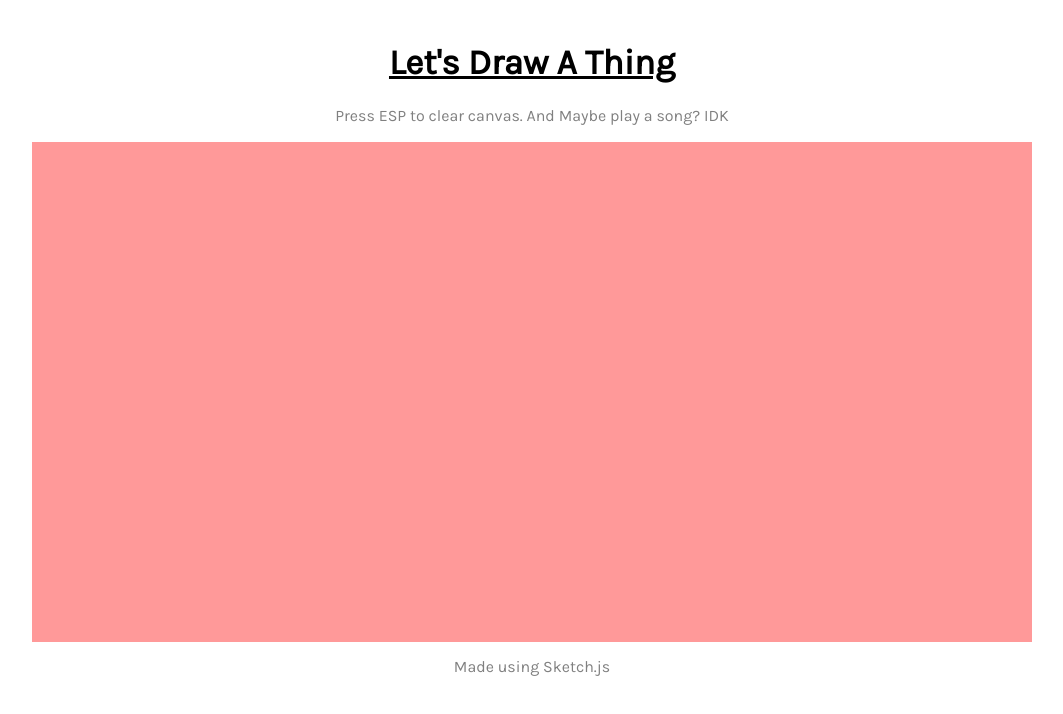
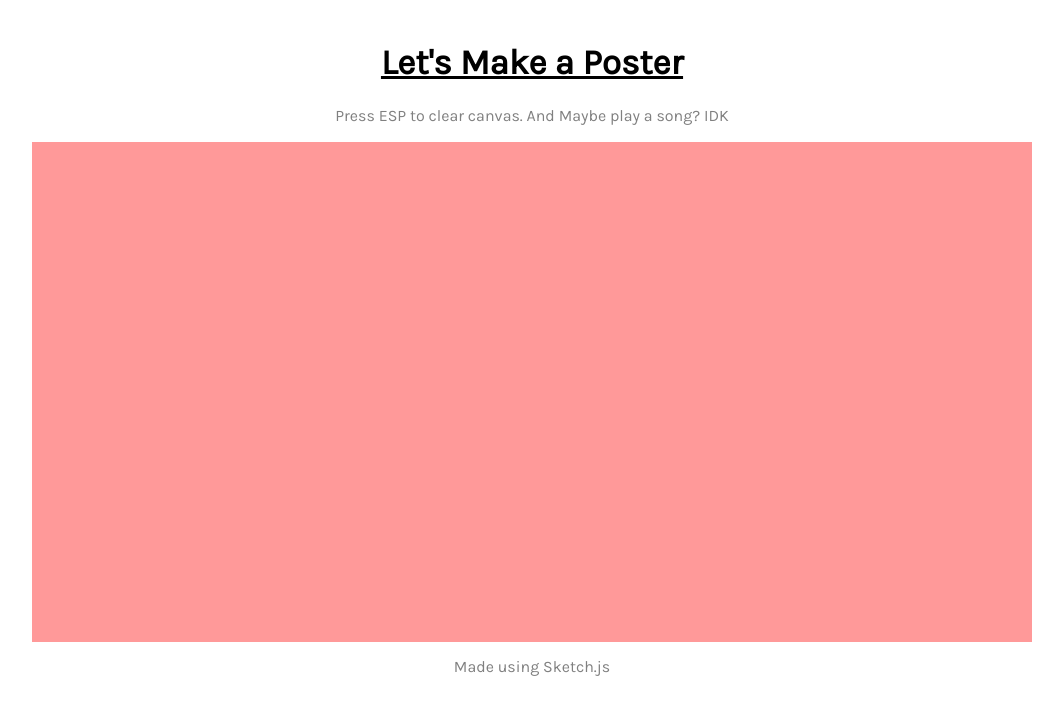
Before and after one commit to Aditi024/Sketch, a plain HTML site: page index.html in a window 1280 px wide. Shown: the whole page, without its empty margins (108-1171 px from the left). Drawn offline with nearby package versions, Linux system fonts and the light colour scheme.

Commit message:
Update index.html
cdh

```diff
--- a/index.html
+++ b/index.html
@@ -20,7 +20,7 @@
 </style>
 
 <body>
-  <h1> Let's Draw A Thing</h1>
+  <h1>Let's Make a Poster</h1>
   <p tc> Press ESP to clear canvas. And Maybe play a song? IDK</p>
   <canvas class="myCanvas"tc>
   </canvas>
```
